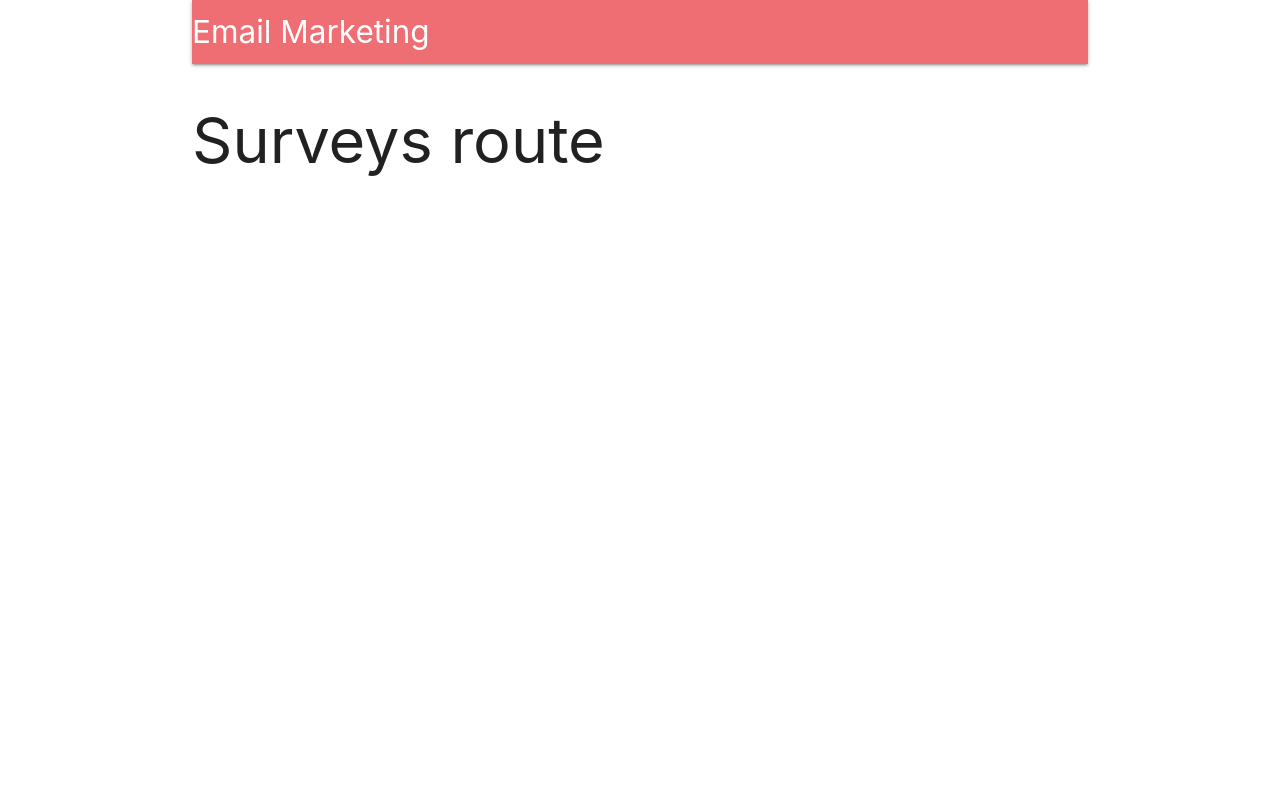
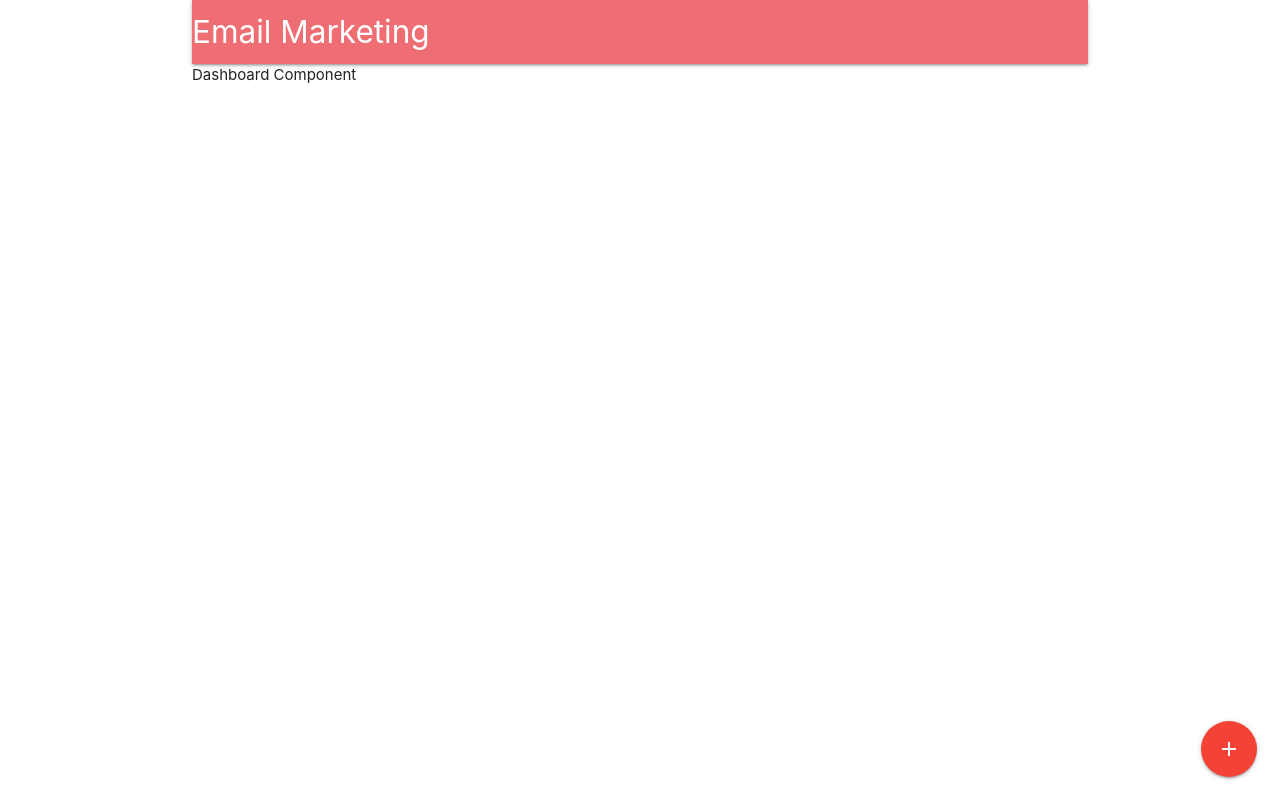
Before and after one commit to mauriciolealmx/email-marketing-server, a React (Create React App) app in the folder client/: page /surveys in a window 1280 px wide. Built offline with nearby package versions, Linux system fonts and the light colour scheme; no server answers.

Commit message:
Created Dashboard.js and used it for '/surveys' route.

```diff
--- a/client/src/components/App.js
+++ b/client/src/components/App.js
@@ -3,6 +3,7 @@
 import { connect } from 'react-redux';
 import * as actions from '../actions';
 
+import Dashboard from './Dashboard';
 import Header from './Header';
 import Landing from './Landing';
 
@@ -18,8 +19,7 @@
           <div>
             <Header />
             <Route exact path="/" component={Landing} />
-            <Route exact path="/surveys" component={() => <h1>Surveys route</h1>} />
-            <Route path="/surveys/new" component={() => <h1>New Surveys route</h1>} />
+            <Route exact path="/surveys" component={Dashboard} />
           </div>
         </BrowserRouter>
       </div>
--- /dev/null
+++ b/client/src/components/Dashboard.js
@@ -0,0 +1,17 @@
+import React from 'react';
+import { Link } from 'react-router-dom';
+
+const Dashboard = () => {
+  return (
+    <div>
+      Dashboard Component
+      <div className="fixed-action-btn">
+        <Link to="/surveys/new" className="btn-floating btn-large red">
+          <i className="material-icons">add</i>
+        </Link>
+      </div>
+    </div>
+  );
+};
+
+export default Dashboard;
```
